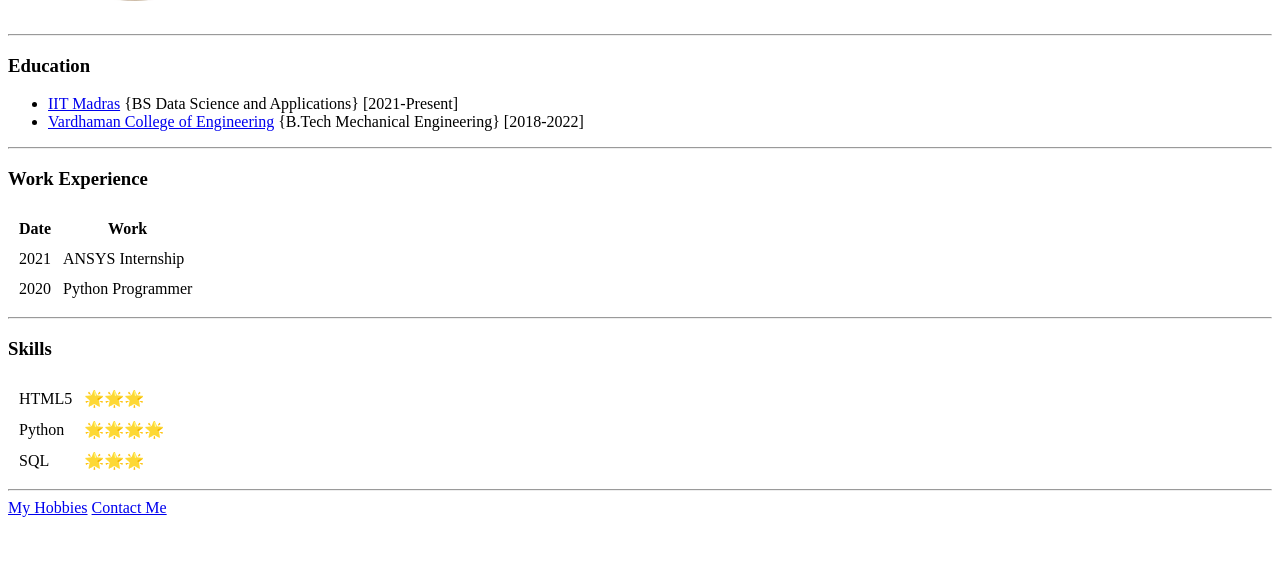
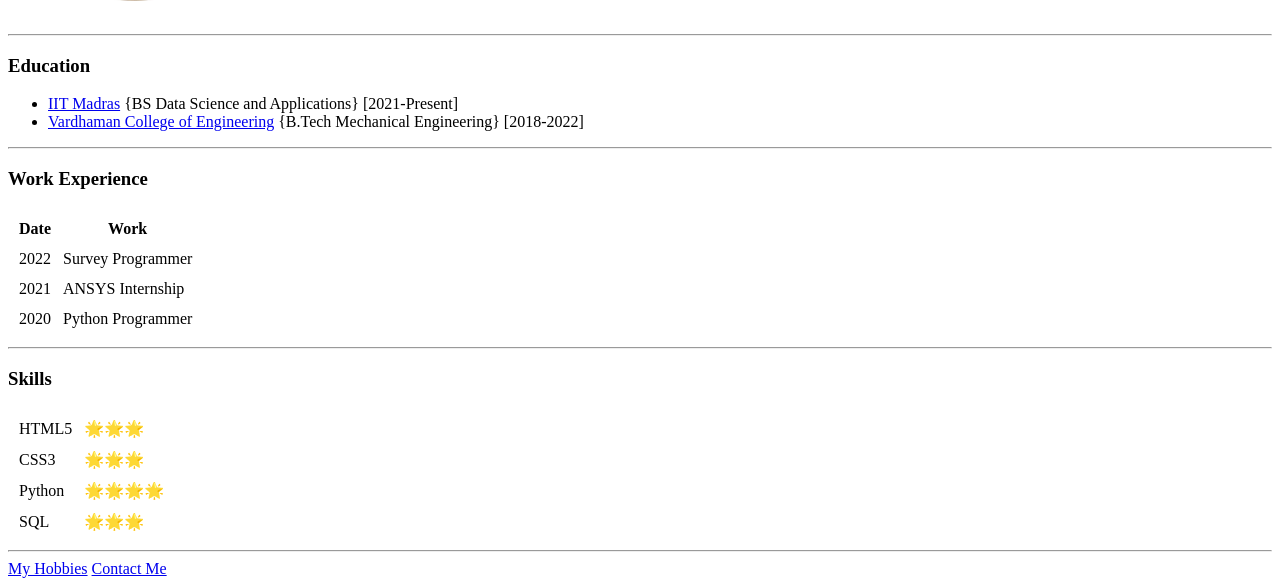
Before and after one commit to ianvrr/cv, a plain HTML site: page index.html in a window 1280 px wide. Shown: the part 238-824 px from the top of the page. Before the commit the page ends 800 px from the top, so only its background shows below. Drawn offline with Linux system fonts and the light colour scheme.

Commit message:
Update index.html

```diff
--- a/index.html
+++ b/index.html
@@ -33,6 +33,10 @@
         </thead>
         <tbody>
             <tr>
+                <td>2022</td>
+                <td>Survey Programmer</td>
+            </tr>
+            <tr>
                 <td>2021</td>
                 <td>ANSYS Internship</td>
             </tr>
@@ -51,6 +55,10 @@
             <td>🌟🌟🌟</td>
         </tr>
         <tr>
+            <td>CSS3</td>
+            <td>🌟🌟🌟</td>
+        </tr>
+        <tr>
             <td>Python</td>
             <td>🌟🌟🌟🌟</td>
         </tr>
```
